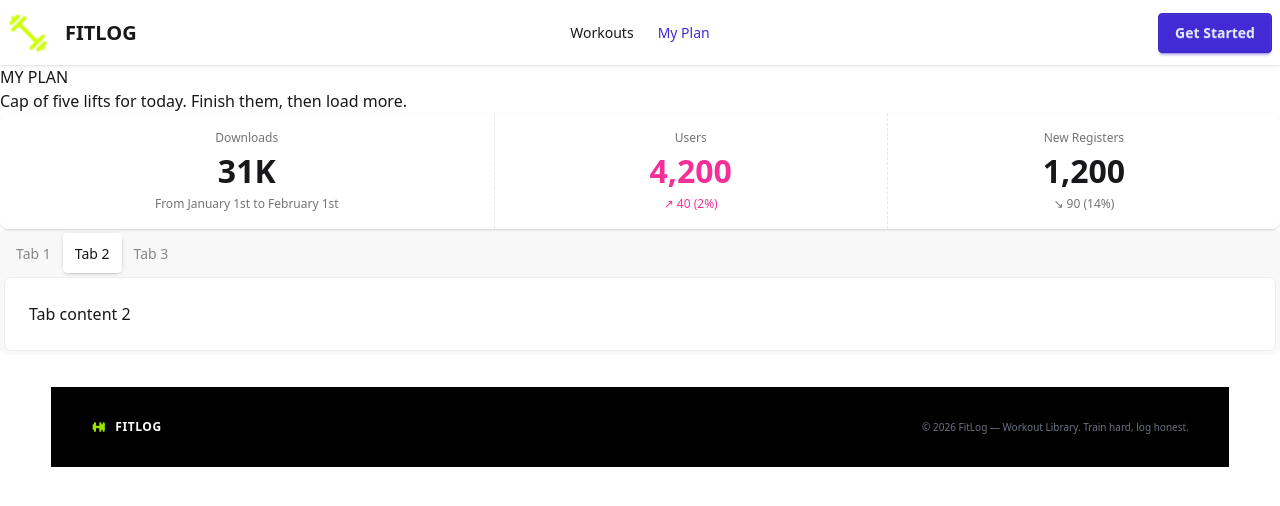
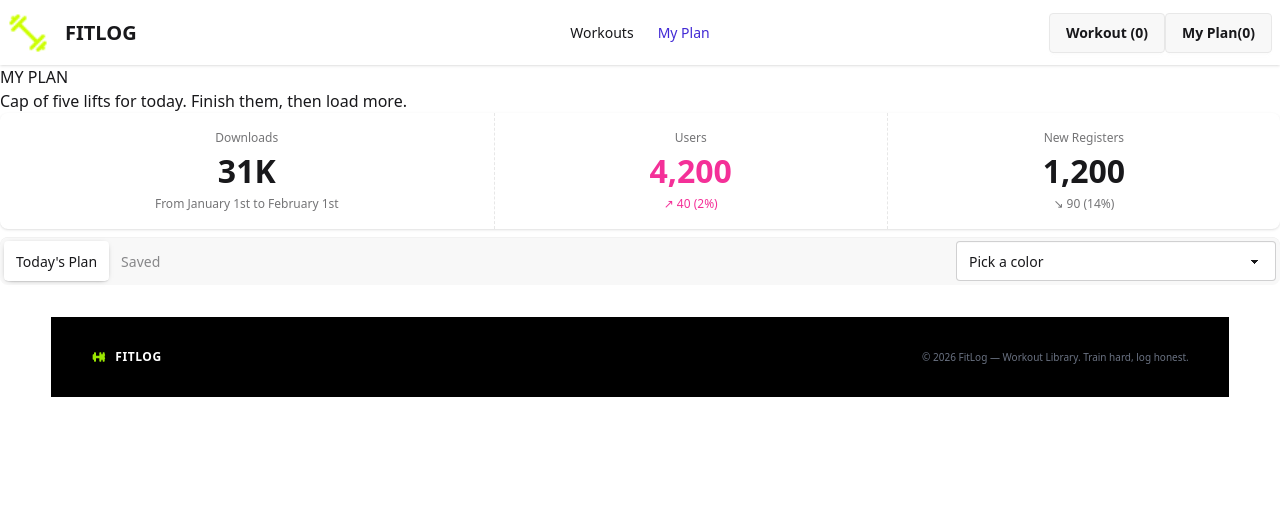
Before and after one commit to kazishihab042-collab/fitlog, a Next.js app: page /myplan in a window 1280 px wide. Shown: the top 506 px of the page. Built offline with nearby package versions, Linux system fonts and the light colour scheme.

Commit message:
Add products and update homepage

```diff
--- a/src/components/MyPlan.tsx
+++ b/src/components/MyPlan.tsx
@@ -2,7 +2,7 @@ import React from "react";
 
 const MyPLan = () => {
   return (
-    <div className="container flex flex-col mx-auto">
+    <div className="container mx-auto flex flex-col gap-2">
       <div className="stats shadow">
         <div className="stat place-items-center">
           <div className="stat-title">Downloads</div>
@@ -22,38 +22,30 @@ const MyPLan = () => {
           <div className="stat-desc">↘︎ 90 (14%)</div>
         </div>
       </div>
-      {/* name of each tab group should be unique */}
+
+      {/* Tabs */}
       <div className="tabs tabs-box">
         <input
           type="radio"
           name="my_tabs_6"
           className="tab"
-          aria-label="Tab 1"
+          aria-label="Today's Plan"
+          defaultChecked
         />
-        <div className="tab-content bg-base-100 border-base-300 p-6">
-          Tab content 1
-        </div>
 
         <input
           type="radio"
           name="my_tabs_6"
           className="tab"
-          aria-label="Tab 2"
-          defaultChecked
+          aria-label="Saved"
         />
-        <div className="tab-content bg-base-100 border-base-300 p-6">
-          Tab content 2
-        </div>
 
-        <input
-          type="radio"
-          name="my_tabs_6"
-          className="tab"
-          aria-label="Tab 3"
-        />
-        <div className="tab-content bg-base-100 border-base-300 p-6">
-          Tab content 3
-        </div>
+        <select defaultValue="Pick a color" className="select ms-auto">
+          <option disabled>Pick a color</option>
+          <option>Crimson</option>
+          <option>Amber</option>
+          <option>Velvet</option>
+        </select>
       </div>
     </div>
   );
--- a/src/components/Navbar.tsx
+++ b/src/components/Navbar.tsx
@@ -57,7 +57,12 @@ const Navbar = () => {
       </div>
 
       <div className="navbar-end">
-        <a className="btn btn-primary">Get Started</a>
+        <Link className="btn" href="/myplan">
+          Workout (0)
+        </Link>
+        <Link className="btn" href="/myplan">
+          My Plan(0)
+        </Link>
       </div>
     </div>
   );
--- /dev/null
+++ b/src/context/ProductContext.tsx
@@ -0,0 +1,24 @@
+"use client";
+
+import { createContext, useState } from "react";
+import type { ReactNode } from "react";
+
+const ProductContext = createContext<any>(null);
+
+export function ProductProvider({ children }: { children: ReactNode }) {
+  const [planlist, setPlanlist] = useState<any[]>([]);
+  const [savedlist, setSavedlist] = useState<any[]>([]);
+
+  const value = {
+    planlist,
+    setPlanlist,
+    savedlist,
+    setSavedlist,
+  };
+
+  return (
+    <ProductContext.Provider value={value}>{children}</ProductContext.Provider>
+  );
+}
+
+export default ProductContext;
--- a/src/types/product.type.ts
+++ b/src/types/product.type.ts
@@ -1,4 +1,3 @@
-
 export interface IProduct {
   id: number;
   name: string;
@@ -13,3 +12,10 @@ export interface IProduct {
   rating: number;
   description: string;
   instructions: string[];
+}
+export interface IproductContext {
+  planlist: IProduct[];
+  savedlist: IProduct[];
+  setPlanlist: React.Dispatch<React.SetStateAction<IProduct[]>>;
+  setSavedlist: React.Dispatch<React.SetStateAction<IProduct[]>>;
+}
```
